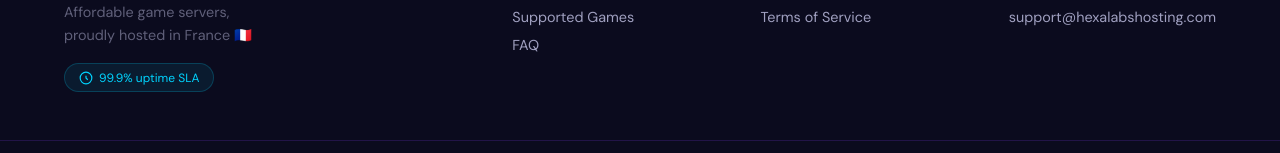
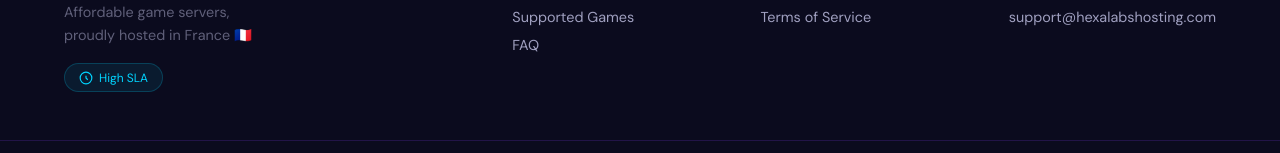
Before and after one commit to fywolf/hexalabsweb, a Nuxt app: page /store in a window 1280 px wide. Shown: the part 980-1133 px from the top of the page. Built offline with nearby package versions, Linux system fonts and the light colour scheme; no server answers.

Commit message:
update homepage

```diff
--- a/components/AppFooter.vue
+++ b/components/AppFooter.vue
@@ -16,7 +16,7 @@
         <p class="footer-tagline">Affordable game servers,<br>proudly hosted in France 🇫🇷</p>
         <div class="footer-badge">
           <svg width="14" height="14" viewBox="0 0 24 24" fill="none" stroke="currentColor" stroke-width="2"><circle cx="12" cy="12" r="10"/><path d="M12 8v4l3 3"/></svg>
-          99.9% uptime SLA
+          High SLA
         </div>
       </div>
 
--- a/components/HeroSection.vue
+++ b/components/HeroSection.vue
@@ -65,7 +65,6 @@ const panelUrl = publicConfig.panelUrl
 
 const stats = [
   { value: '<20ms', label: 'Avg. Latency (FR)' },
-  { value: '99.9%', label: 'Uptime SLA' },
   { value: 'Free', label: 'Trial Available' },
   { value: '🇫🇷', label: 'Hosted in France' },
 ]
```
Also changed, not shown: 1 other file (tests, documents, lock files or other folders).
